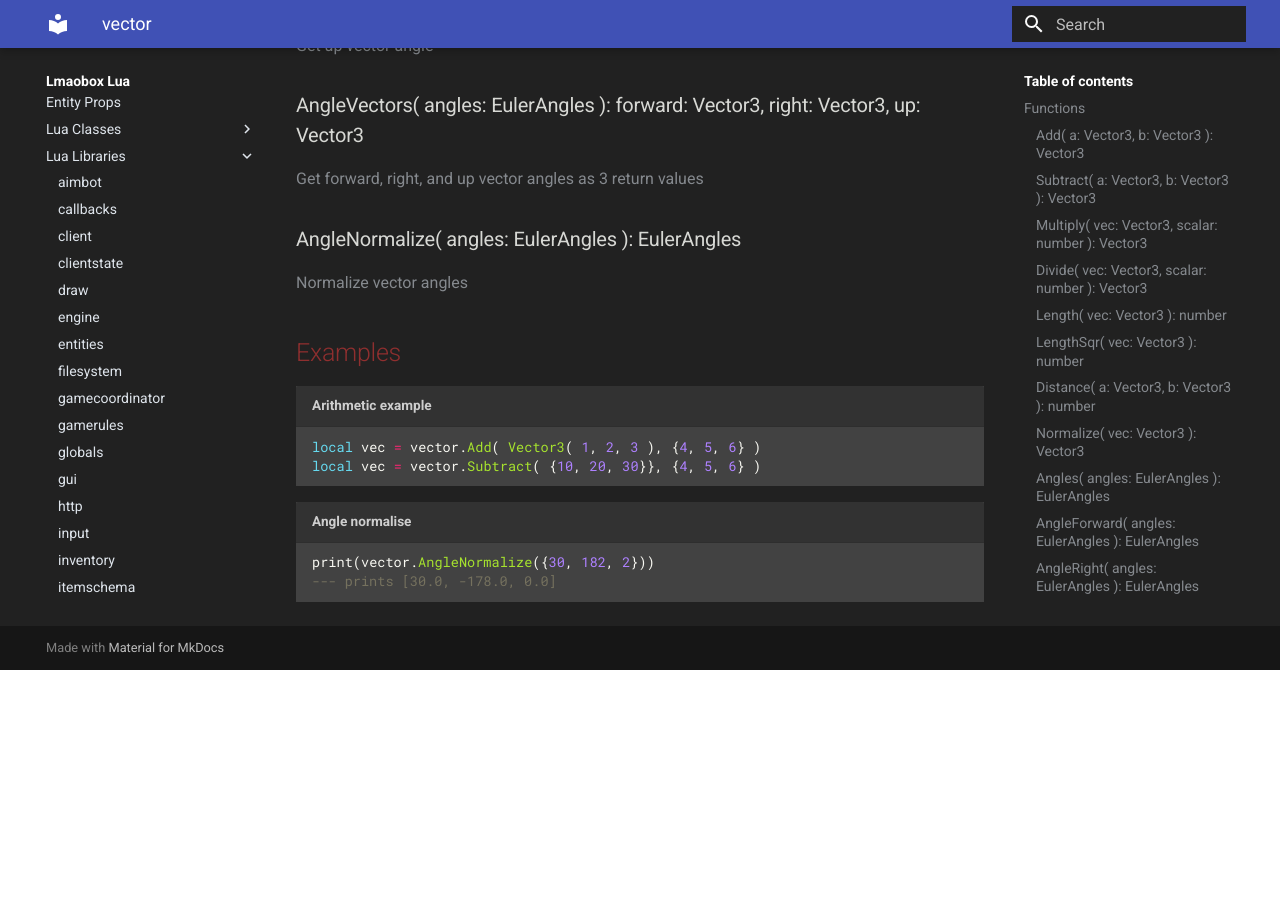
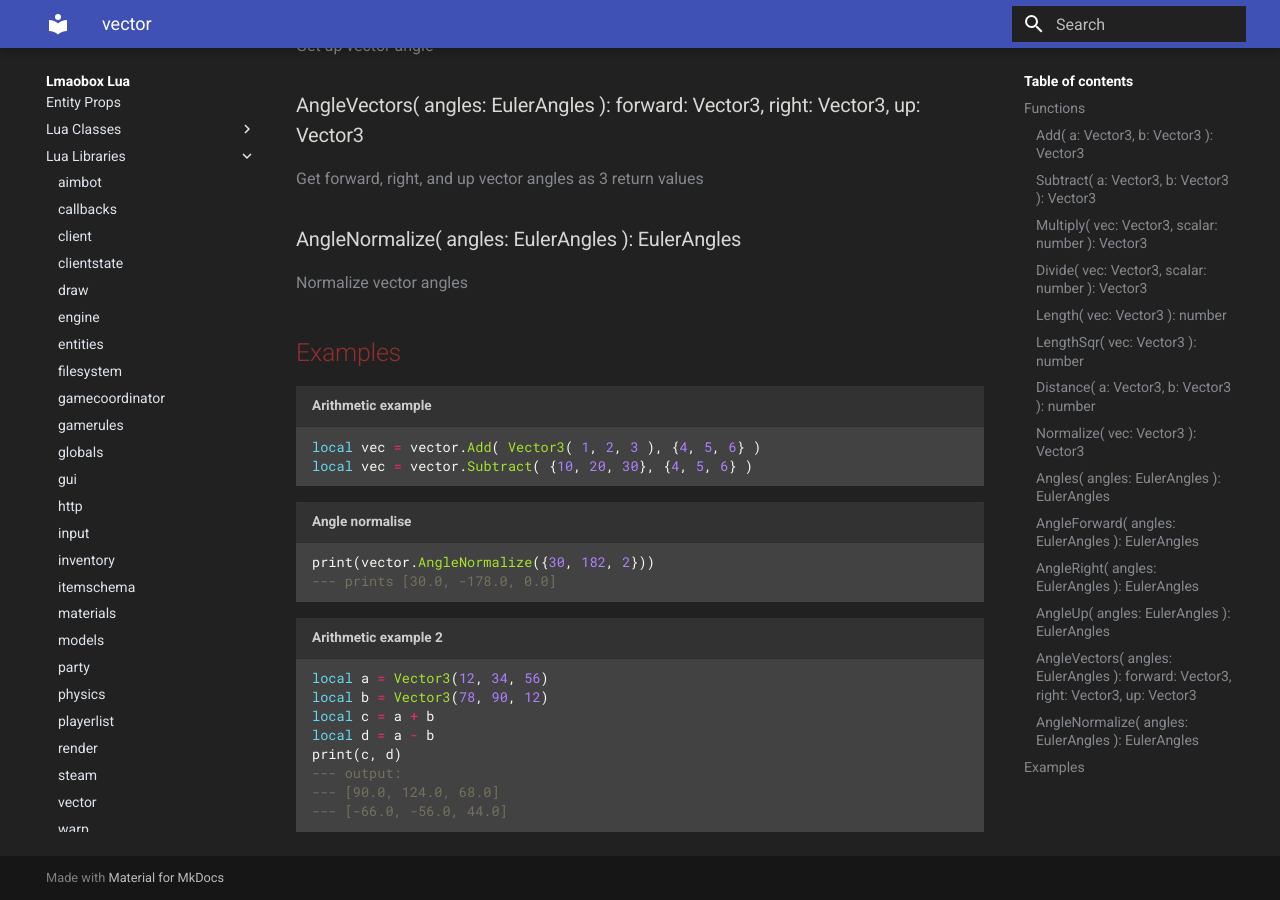
Before and after one commit to uosq/docs, an MkDocs documentation site: the page built from docs/Lua_Libraries/vector.md, in a window 1280 px wide and 900 px high, scrolled down 1542 px. Built offline with MkDocs 1.6.1 and Material for MkDocs 9.7.7, drawn with Linux system fonts in a browser that asks for light colours; before the commit the page ends 2212 px from its top, so only the background shows below that.

Commit message:
Add a second example in vector.md

````diff
--- a/docs/Lua_Libraries/vector.md
+++ b/docs/Lua_Libraries/vector.md
@@ -66,10 +66,21 @@ Normalize vector angles
 
 ```lua title="Arithmetic example"
 local vec = vector.Add( Vector3( 1, 2, 3 ), {4, 5, 6} )
-local vec = vector.Subtract( {10, 20, 30}}, {4, 5, 6} )
+local vec = vector.Subtract( {10, 20, 30}, {4, 5, 6} )
 ```
 
 ```lua title="Angle normalise"
 print(vector.AngleNormalize({30, 182, 2}))
 --- prints [30.0, -178.0, 0.0]
 ```
+
+```lua title="Arithmetic example 2"
+local a = Vector3(12, 34, 56)
+local b = Vector3(78, 90, 12)
+local c = a + b
+local d = a - b
+print(c, d)
+--- output:
+--- [90.0, 124.0, 68.0]
+--- [-66.0, -56.0, 44.0]
+```
````
